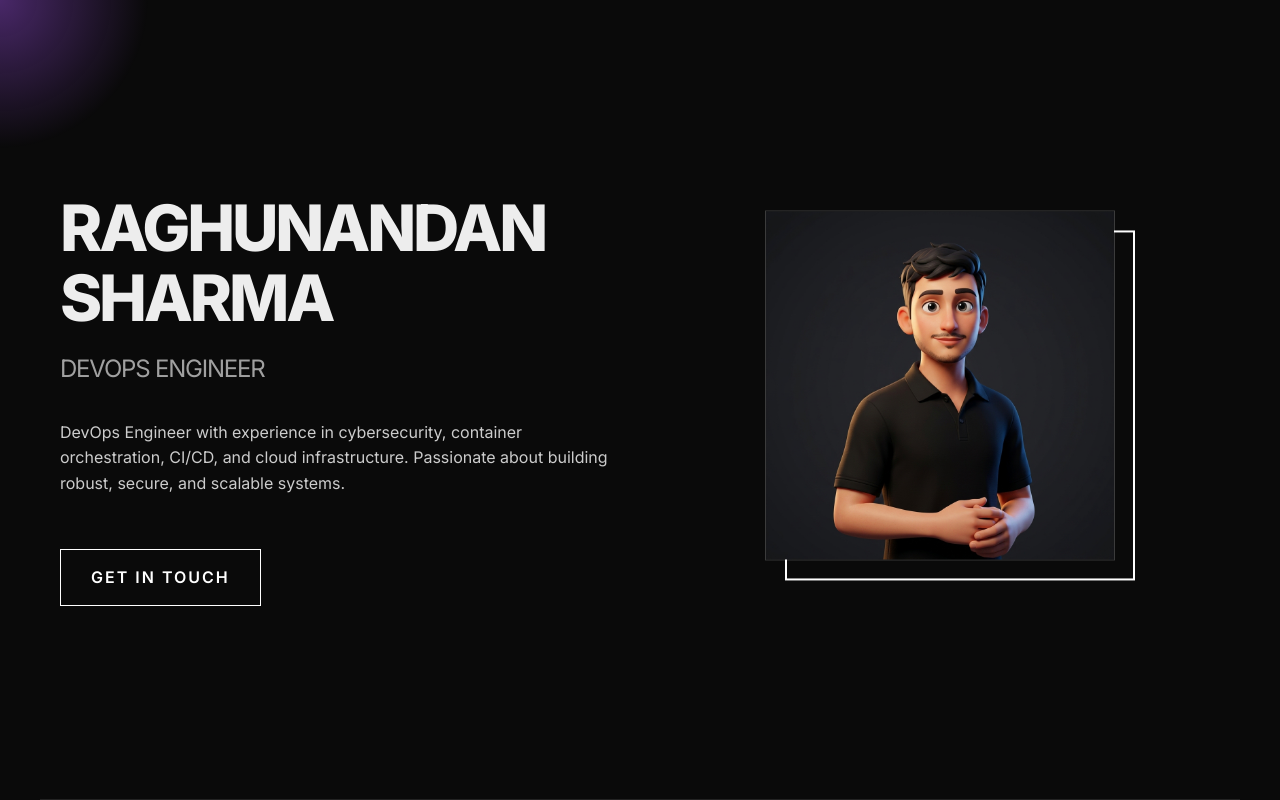
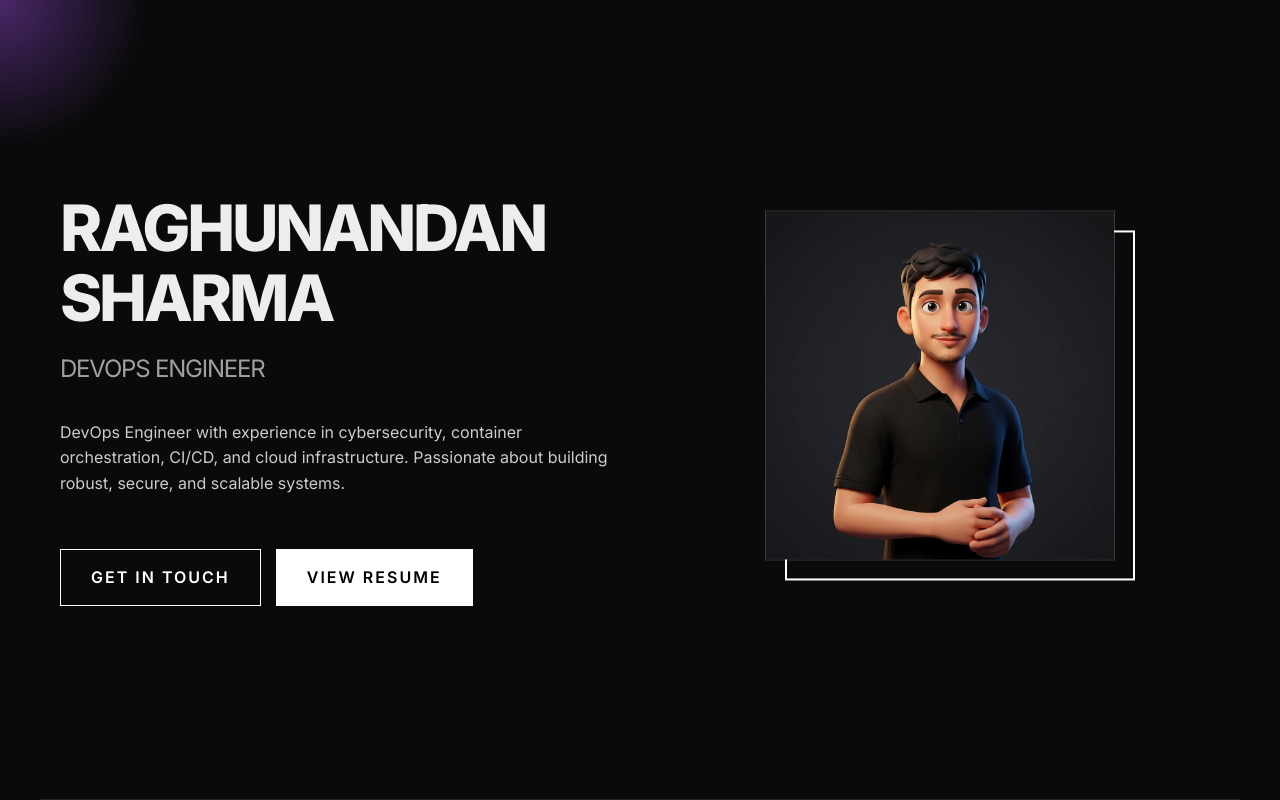
Before and after one commit to Raghunandan-79/Raghunandan-Portfolio, a React (Vite) app: page / in a window 1280 px wide. Shown: the top 800 px of the page. Built offline with nearby package versions, Linux system fonts and the light colour scheme.

Commit message:
Added resume link

```diff
--- a/src/components/Hero.jsx
+++ b/src/components/Hero.jsx
@@ -76,8 +76,11 @@ const Hero = () => {
           <p className="gsap-reveal" style={{ maxWidth: '600px', marginBottom: '2rem', color: '#ccc' }}>
             DevOps Engineer with experience in cybersecurity, container orchestration, CI/CD, and cloud infrastructure. Passionate about building robust, secure, and scalable systems.
           </p>
-          <div className="gsap-reveal">
+          <div className="gsap-reveal" style={{ display: 'flex', gap: '15px', flexWrap: 'wrap' }}>
             <a href="#contact" className="btn">Get In Touch</a>
+            <a href="https://drive.google.com/file/d/1Nj26KtY3wOsCBRGjlniMNW9xLrornPgy/view?usp=sharing" target="_blank" rel="noopener noreferrer" className="btn" style={{ background: '#fff', color: '#000' }}>
+              View Resume
+            </a>
           </div>
         </div>
 
--- a/src/components/Projects.jsx
+++ b/src/components/Projects.jsx
@@ -31,7 +31,7 @@ const Projects = () => {
                 <li key={i}>{point}</li>
               ))}
             </ul>
-            <a href={project.link} className="btn" style={{ marginTop: '20px', fontSize: '0.8rem', padding: '10px 20px' }}>
+            <a href={project.link} target="_blank" rel="noopener noreferrer" className="btn" style={{ marginTop: '20px', fontSize: '0.8rem', padding: '10px 20px' }}>
               View Project
             </a>
           </motion.div>
```
